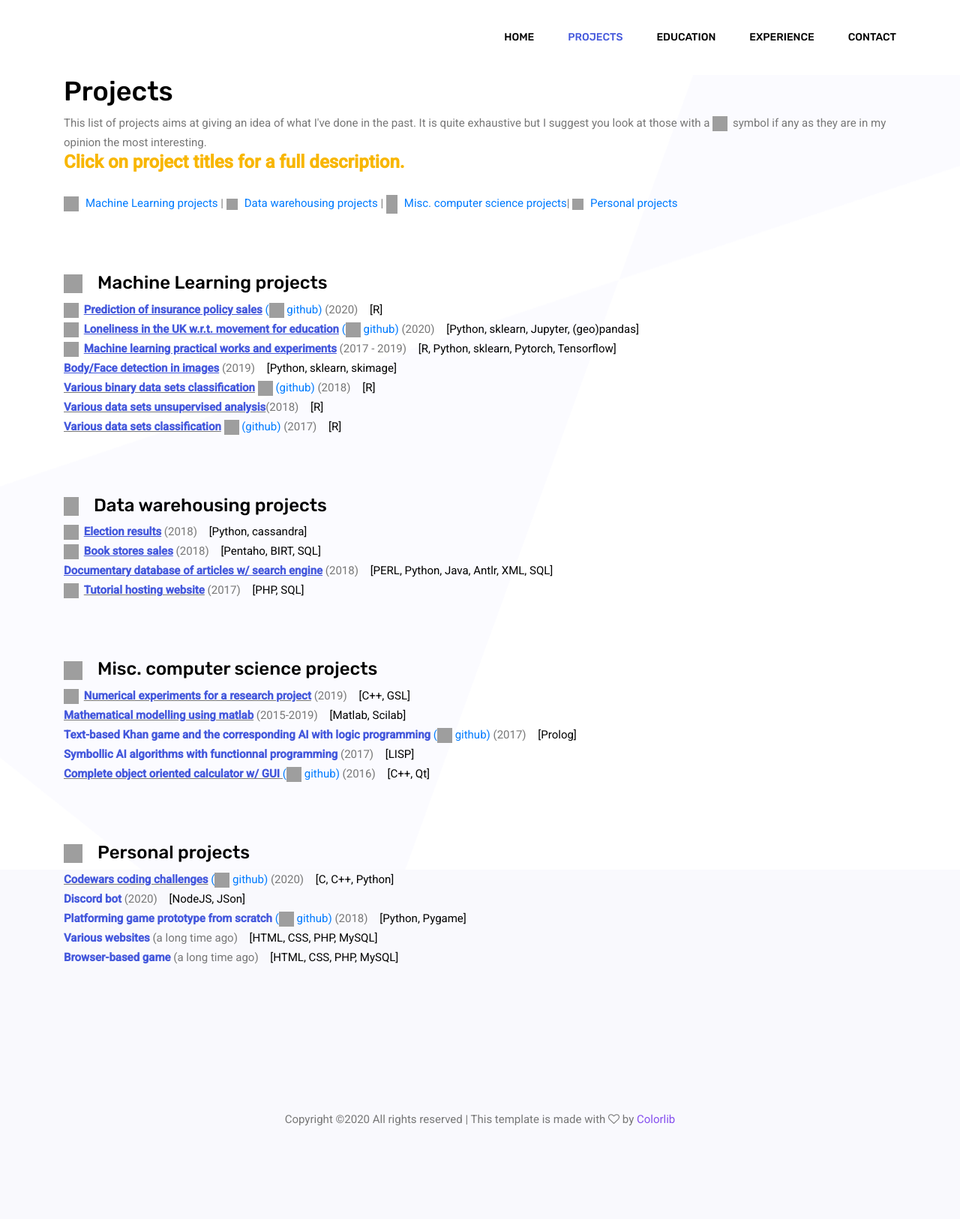
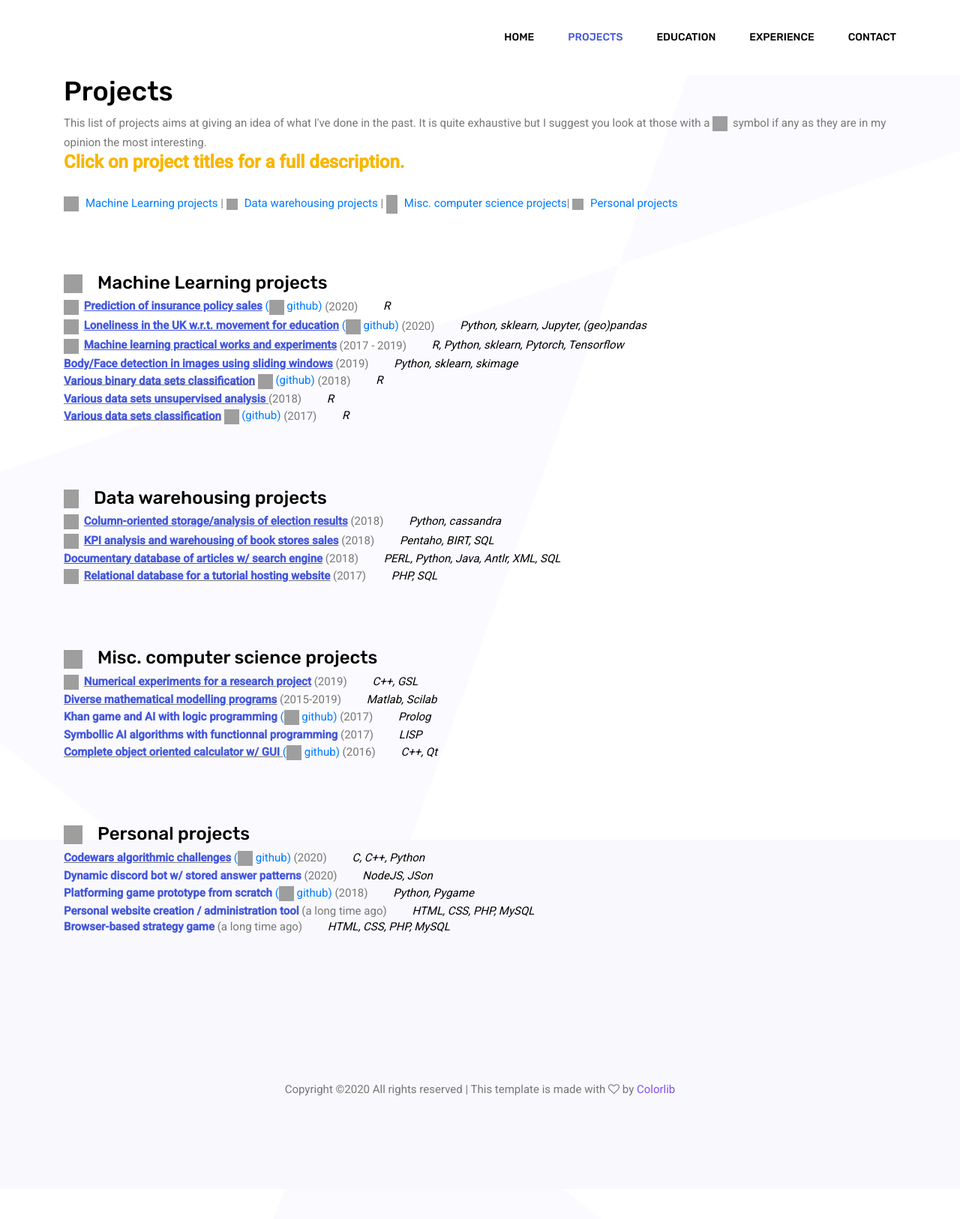
Before and after one commit to plougue/plougue.github.io, a Jekyll site: the page projects.html, which Jekyll copies as it is, in a window 1280 px wide. Shown: the whole page at 75% size. Built offline with Jekyll 4.4.1, drawn with Linux system fonts in a browser that asks for light colours; after the commit the page ends 1586 px from its top, so only the background shows below that; grey boxes are pictures that could not be loaded.

Commit message:
updated projects.html

```diff
--- a/projects.html
+++ b/projects.html
@@ -24,7 +24,8 @@
     color: #889Bff;
 
 }
-.tech { color: black;   font-weight: normal; margin-left:12px;}
+.sample-text { line-height:100% !important; margin-bottom:6px;}
+.tech { color: black;   font-weight: normal; font-size: 15px; margin-left:30px; padding-top:-5px; font-style:italic;}
 .link { cursor:pointer;   text-decoration: underline; }</style>
 </head>
 
@@ -88,25 +89,25 @@
 
 			<p class="sample-text">
 				<b><img src='fontawesome-free-5.14.0-web/svgs/solid/yellowstar.svg' style="width:20px;height:20px;margin-right:3px;"/>
-						<span class='link' onclick="toggleHidden('box_ML_insurance')">Prediction of insurance policy sales</span></b>  <a href='https://github.com/plougue/Insurance-policies-prediction'>(<img src='fontawesome-free-5.14.0-web/svgs/brands/github.svg' style="width:20px;height:20px;"/> github)</a> (2020) <span class='tech'>[R]</span><br/> </p>
+						<span class='link' onclick="toggleHidden('box_ML_insurance')">Prediction of insurance policy sales</span></b>  <a href='https://github.com/plougue/Insurance-policies-prediction'>(<img src='fontawesome-free-5.14.0-web/svgs/brands/github.svg' style="width:20px;height:20px;"/> github)</a> (2020) <span class='tech'>R</span><br/> </p>
 				<div class='favproject_box' id='box_ML_insurance'>A <a href='documents/insurance_sales_report.pdf'><b><u>thoroughly reported</u></b></a> one week project aiming at predicting wether or not insurances policy proposals lead to a sale based on client data. Did some exploratory analysis of the data. Tried out several classification methods including <b>svm</b>, <b>discriminant analysis</b>, <b>logistic regression</b>,  <b>KNN</b>, <b>CART</b>. Tested them with cross-validation, chose one predictor and explained my choice. Also gave some interpretable insights for decision makers.
 <a href='documents/insurance_sales_report.pdf'>Link the report.</a></div>
 
 			<p class="sample-text">
 				<b><img src='fontawesome-free-5.14.0-web/svgs/solid/yellowstar.svg' style="width:20px;height:20px;margin-right:3px;"/>
-						<span class='link'  onclick="toggleHidden('box_ML_loneliness')">Loneliness in the UK w.r.t. movement for education</span></b> <a href='https://github.com/plougue/UK-Loneliness-and-Education'>(<img src='fontawesome-free-5.14.0-web/svgs/brands/github.svg' style="width:20px;height:20px;"/> github)</a> (2020) <span class='tech'>[Python, sklearn, Jupyter, (geo)pandas]</span></p>
+						<span class='link'  onclick="toggleHidden('box_ML_loneliness')">Loneliness in the UK w.r.t. movement for education</span></b> <a href='https://github.com/plougue/UK-Loneliness-and-Education'>(<img src='fontawesome-free-5.14.0-web/svgs/brands/github.svg' style="width:20px;height:20px;"/> github)</a> (2020) <span class='tech'>Python, sklearn, Jupyter, (geo)pandas</span></p>
 				<div class='favproject_box'  id='box_ML_loneliness'>An investigation to find a relation between loneliness and movement for education within the UK. I tried to use previous work that related the quality of education in a given area to a loneliness index's value. My idea was that <b>local competitiveness</b> in term of educations might be a better indicator of movement for education than the quality of education. I created a metric in which the index for quality of education is divided by the maximum adversary in a given radius. <br />
 Involved a lot of data preprocessing using <b>pandas</b> and <b>geopandas</b>, as well as basic linear regression using <b>sklearn</b> and <b>statsmodel</b> (for residual analysis). The main thing was to find the most relevant available data and analyse the result. All of it is recorded in <b>Jupyter notebooks</b> found in the <a href='https://github.com/plougue/UK-Loneliness-and-Education'>github link</a>. A more complete report/explanation is coming soon. </div>
 
 
-	<p class="sample-text"><b><img src='fontawesome-free-5.14.0-web/svgs/solid/yellowstar.svg' style="width:20px;height:20px;margin-right:3px;"/> <span class='link'  onclick="toggleHidden('box_ML_practcal')">Machine learning practical works and experiments</a></b> (2017 - 2019)</span> <span class='tech'>[R, Python, sklearn, Pytorch, Tensorflow]</span></p>
+	<p class="sample-text"><b><img src='fontawesome-free-5.14.0-web/svgs/solid/yellowstar.svg' style="width:20px;height:20px;margin-right:3px;"/> <span class='link'  onclick="toggleHidden('box_ML_practcal')">Machine learning practical works and experiments</a></b> (2017 - 2019)</span> <span class='tech'>R, Python, sklearn, Pytorch, Tensorflow</span></p>
 				<div class='favproject_box'  id='box_ML_practcal'>● Theoretically oriented experiments in R of machine learning concepts : in-depth exploration of <b>pca</b> (computing by hand the values relevant to pca such as the inertia of a cloud of points),  <b>MDS, Hierarchical cluster analysis, k-means, ...</b><br />
 ● Theoretical and practical training with classification and regression methods : <b>kNN, linear regression, model selection, splines, GAM, EM algorithm, Gaussian Mixture models, Tree-base methods, Set-based methods, SVM, SVR, kPCA, neural networks, ...</b><br />
 ● Experiments with deep learning techniques using <b>pytorch</b> and <b>tensorflow</b> : <b>auto-encoders, GANs, image processing</b> (convolution, pooling, padding), <b>NLP</b> (word representation : one-hot, word2vec), <b>transfer learning</b>,<b> RNN</b>.</div>
 
 				<p class="sample-text">
 
-				<b><span class='link'  onclick="toggleHidden('box_ML_bodyface_detection')">Body/Face detection in images</span></b> (2019) <span class='tech'>[Python, sklearn, skimage]</span> </p>
+				<b><span class='link'  onclick="toggleHidden('box_ML_bodyface_detection')">Body/Face detection in images using sliding windows</span></b> (2019) <span class='tech'>Python, sklearn, skimage</span> </p>
 				<div class='project_box' id='box_ML_bodyface_detection'>Trained two machine learning algorithms to detect faces and bodies using
 				the corresponding data sets.
 				The detection was made using a sliding window technique and classification through <b>histograms of gradients</b>
@@ -114,16 +115,16 @@ Involved a lot of data preprocessing using <b>pandas</b> and <b>geopandas</b>, a
 				classification training set, and then with the same training set in addition to false positives encoutered in our
 				detection test sets.</div>
 
-				<p class="sample-text"><span class='link'   onclick="toggleHidden('box_ML_binary')"><b>Various binary data sets classification</b></span>  <a href='https://github.com/plougue/Classification-project-2018'><img src='fontawesome-free-5.14.0-web/svgs/brands/github.svg' style="width:20px;height:20px;"/> (github)</a> (2018) <span class='tech'>[R]</span></p>
+				<p class="sample-text"><span class='link'   onclick="toggleHidden('box_ML_binary')"><b>Various binary data sets classification</b></span>  <a href='https://github.com/plougue/Classification-project-2018'><img src='fontawesome-free-5.14.0-web/svgs/brands/github.svg' style="width:20px;height:20px;"/> (github)</a> (2018) <span class='tech'>R</span></p>
 				<div class='project_box' id='box_ML_binary'>Purely quantitative analysis of an heterogeneous set of sample data sets including breastcancer data, sonar data, ionosphere data and spam classification. <br/>
 				Explained the results of previously studied classification methods (<b>lda, qda, naïve bayes, log regression, decision trees, ...</b>).
 				Discussed how well methods performed according to characteristics of the data sets such as sample size, number of features, overall shape of the data or any other tool of unsupervised analysis.
 				Studied an <b>adaptation of dicriminant analysis for binary variables</b>, proved the solution to the optimisation problem for finding the parameter of maximum likelihood. Applied this method to concrete data sets. Interpreted the results when compared to other discriminant analysis methods.</div>
 
-				<p class="sample-text"><span class='link'   onclick="toggleHidden('box_ML_various_unsupervised')"><b>Various data sets unsupervised analysis</b></span>(2018) <span class='tech'>[R]</span></p>
+				<p class="sample-text"><span class='link'   onclick="toggleHidden('box_ML_various_unsupervised')"><b>Various data sets unsupervised analysis</b> </span>(2018) <span class='tech'>R</span></p>
 				<div class='project_box' id='box_ML_various_unsupervised'>Analysed the results of <b>PCA</b>, <b>Hierarchical clustering</b> and <b>K-Means</b> on a data sets that relates ingredients rates in recipes of different countries. Theoretically studied an <b>adaptation of K-means clustering in which the distance to the center depends on the covariance matrix</b> of each class. Implementated the adapted K-Means. Proved the solution to the corresponding optimisation problem.  Applied of this method to iris and spam data sets. Explained the results.</div>
 
-				<p class="sample-text"><span class='link' onclick="toggleHidden('box_ML_various_classification')"><b>Various data sets classification</b></span>   <a href='https://github.com/plougue/Classification-project-2017'><img src='fontawesome-free-5.14.0-web/svgs/brands/github.svg' style="width:20px;height:20px;"/> (github)</a> (2017) <span class='tech'>[R]</span></p>
+				<p class="sample-text"><span class='link' onclick="toggleHidden('box_ML_various_classification')"><b>Various data sets classification</b></span>   <a href='https://github.com/plougue/Classification-project-2017'><img src='fontawesome-free-5.14.0-web/svgs/brands/github.svg' style="width:20px;height:20px;"/> (github)</a> (2017) <span class='tech'>R</span></p>
 				<div class='project_box' id='box_ML_various_classification'>Purely quantitative analysis of an heterogeneous set of sample data sets including facial expression from images, MNIST and phonemes classification based on pre-processed audio features. Explained the results of previously studied classification methods. 	Discussed how well methods performed according to characteristics of the data sets such as sample size, number of features, overall shape of the data or any other tool of unsupervised analysis. </div>
 
 
@@ -134,15 +135,15 @@ Involved a lot of data preprocessing using <b>pandas</b> and <b>geopandas</b>, a
 
 			<h3 id='DW'>
 				<img src='fontawesome-free-5.14.0-web/svgs/solid/database.svg' style="width:20px;height:25px;margin-right:20px;"/>Data warehousing projects</h3>
-			<p class="sample-text"><b><img src='fontawesome-free-5.14.0-web/svgs/solid/yellowstar.svg' style="width:20px;height:20px;margin-right:3px;"/> <span class='link' onclick="toggleHidden('box_DW_election')">Election results</span></b>  (2018) <span class='tech'>[Python, cassandra]</span></p>
+			<p class="sample-text"><b><img src='fontawesome-free-5.14.0-web/svgs/solid/yellowstar.svg' style="width:20px;height:20px;margin-right:3px;"/> <span class='link' onclick="toggleHidden('box_DW_election')">Column-oriented storage/analysis of election results</span></b>  (2018) <span class='tech'>Python, cassandra</span></p>
 			<div class='favproject_box' id='box_DW_election'>
 Designed a documented database storing election results from an existing csv file. We used the <b>dimensional approach</b> of data warehousing, by specifying dimensions and their granularity in a UML model. Implemented it in a <b>non-relationnal</b> and <b>column-oriented</b> database using <b>cassandra</b>. Chose a <b>partition key</b> to make the database <b>horizontally scalable</b> while still having reasonable partition sizes. <b>Materialized</b> views of the database in the form of key indicators computed using <b>MapReduce</b> operations. Explained all of our choices in a technical report. <a href='documents/reports/election_report.pdf'>Link the report (in french).</a>
 			</div>
-			<p class="sample-text"><b><img src='fontawesome-free-5.14.0-web/svgs/solid/yellowstar.svg' style="width:20px;height:20px;margin-right:3px;"/> <span class='link' onclick="toggleHidden('box_DW_bookstores')"> Book stores sales</span></b>  (2018) <span class='tech'>[Pentaho, BIRT, SQL]</span></p>
+			<p class="sample-text"><b><img src='fontawesome-free-5.14.0-web/svgs/solid/yellowstar.svg' style="width:20px;height:20px;margin-right:3px;"/> <span class='link' onclick="toggleHidden('box_DW_bookstores')">KPI analysis and warehousing of book stores sales</span></b>  (2018) <span class='tech'>Pentaho, BIRT, SQL</span></p>
 			<div class='favproject_box' id='box_DW_bookstores'>
 Designed a documented datawarehouse storing the sales from different bookstores. Specified the three <b>dimensions</b> (time of sale, book and store) and their granularity in a UML model. Implemented it into a datawarehouse from existing SQL databases using <b>Pentaho</b>. Produced a business intelligence report using <b>BIRT</b>. Explained all of our choices in several technical reports. <a href='documents/reports/bookstores_report.pdf'>Link the first report (in french).</a> <a href='documents/reports/bookstores_report_2.pdf'>Link the second report (in french).</a>
 			</div>
-			<p class="sample-text"><b><span class='link' onclick="toggleHidden('box_DW_articles')"> Documentary database of articles w/ search engine</span></b> (2018) <span class='tech'>[PERL, Python, Java, Antlr, XML, SQL]</span></p>
+			<p class="sample-text"><b><span class='link' onclick="toggleHidden('box_DW_articles')"> Documentary database of articles w/ search engine</span></b> (2018) <span class='tech'>PERL, Python, Java, Antlr, XML, SQL</span></p>
 			<div class='project_box' id='box_DW_articles'>
 			Created a database of articles from various issues of a magazine. Implementated a search engine. Several step process  :<br />
 			● Captured the structure of <b>HTML articles</b> into organized <b>XML files</b> containing their page, magazine number, author, and so on. Used <b>PERL</b> scripts and <b>RegEx</b> to retrieve relevant information within the web pages as well as tool for verifying that the XML files produced were complete and valid.<br />
@@ -152,7 +153,7 @@ Designed a documented datawarehouse storing the sales from different bookstores.
 			● Used a <b>Java</b> programm to create a search engine that transformed queries into SQL queries and gave the results.
 			</div>
 			<p class="sample-text">
-				<img src='fontawesome-free-5.14.0-web/svgs/solid/yellowstar.svg' style="width:20px;height:20px;margin-right:3px;"/>	<span class='link' onclick="toggleHidden('box_DW_tutorial')"><b> Tutorial hosting website</b></span>  (2017) <span class='tech'>[PHP, SQL]</span></p>
+				<img src='fontawesome-free-5.14.0-web/svgs/solid/yellowstar.svg' style="width:20px;height:20px;margin-right:3px;"/>	<span class='link' onclick="toggleHidden('box_DW_tutorial')"><b>Relational database for a tutorial hosting website</b></span>  (2017) <span class='tech'>PHP, SQL</span></p>
 				<div class='favproject_box' id='box_DW_tutorial'> Semester project. Consisted in creating a tutorial-hosting PHP/SQL platform previously defined through very precise and complex specifications. Translated the problem into a conceptual schema with <b>UML</b> and translated it into  a <b>relational model</b>. Discussed its <b>normal form</b> and turned it into an <b>SQL database</b> with a PHP interface for queries.  The design was thoroughly reported. Taught me how to translate very theoretical database design knowledge into concrete implementations.
 </div><br/>
 
@@ -161,7 +162,7 @@ Designed a documented datawarehouse storing the sales from different bookstores.
 			<h3 id='CompSci'>
 				<img src='fontawesome-free-5.14.0-web/svgs/solid/code.svg' style="width:25px;height:25px;margin-right:20px;"/>Misc. computer science projects</h3>
 			<p class="sample-text"><img src='fontawesome-free-5.14.0-web/svgs/solid/yellowstar.svg' style="width:20px;height:20px;margin-right:3px;"/>
-				<span class='link' onclick="toggleHidden('box_CompSci_simulation_internship')"><b>Numerical experiments for a research project</b></span> (2019) <span class="tech">[C++, GSL]</span><br/> </p>
+				<span class='link' onclick="toggleHidden('box_CompSci_simulation_internship')"><b>Numerical experiments for a research project</b></span> (2019) <span class='tech'>C++, GSL</span><br/> </p>
 				<div class='favproject_box' id='box_CompSci_simulation_internship'>Over the course of my 2019 research internship in <a href='https://www.hds.utc.fr/'>Heudiasyc Laboratory (CNRS)</a>, I studied strategies of questionning to elicit a single's users preferences regarding many competing alternatives. More specifically, I extended a well-known strategy in a framework that could account for uncertainty in the user's answer. More details in the corresponding paper : <a href='https://plougue.github.io/documents/SUM_article.pdf'>[
 <img src='fontawesome-free-5.14.0-web/svgs/solid/book.svg' style="width:17px;height:17px;margin-right:3px;"/> Preference Elicitation with Uncertainty: Extending Regret Based Methods through Belief Functions, P.-L. Guillot and
 S. Destercke (2019)]</a>.
@@ -172,7 +173,7 @@ There is a github project for this but unfortunately it has to be private.
 </div>
 
 				<p class="sample-text">
-					<span class='link' onclick="toggleHidden('box_CompSci_matlab')"><b>Mathematical modelling using matlab</b></span> (2015-2019) <span class="tech">[Matlab, Scilab]</span><br/></p>
+					<span class='link' onclick="toggleHidden('box_CompSci_matlab')"><b>Diverse mathematical modelling programs</b></span> (2015-2019) <span class='tech'>Matlab, Scilab</span><br/></p>
 				<div class='project_box' id='box_CompSci_matlab'>
 <b>● Reconstructing a 3D scene from several images </b> : Several step process in a course that introduced many geometrical concepts for <b>image processing</b>. <br/>
 <b>● Modelling Stochastic processes</b> : Markov chains, poisson point processes, ... <br />
@@ -181,15 +182,15 @@ There is a github project for this but unfortunately it has to be private.
 <b>● Introduction to mathematical modelling</b> : To introduce the <b>numerical solving of differential equations</b> we modelled an animation of planets and pendulums with their corresponding <i>gravitational equations</i>. To introduce <b>fractal modelisation</b> we plotted fractals such as <i>sierpisnki carpet</i> and <i>triangle</i>, <i>koch snowflake</i> or even <i>menger sponge</i> using several methods (recursive drawing, IFS). To introduce <b>eigenvalues</b> we applied the power iteration algorithm to matrices and used it to apply google's <i>pagerank algorithm</i>. To introduce <b>singular value decomposition</b> we applied it to an <i>image compression problem</i> by taking only the most significant components in a vector of pixels.  To introduce <b>non-linear optimisation</b> we applied newton's method and the secant method to optimisations problems. To introduce <b>fourier decomposition</b> we tried to perform harmonic analysis on a recorded instrument's note.
 </div>
 				<p class="sample-text">
-				<b>Text-based Khan game and the corresponding AI with logic programming</b> <a href='https://github.com/plougue/Prolog-khan'>(<img src='fontawesome-free-5.14.0-web/svgs/brands/github.svg' style="width:20px;height:20px;"/> github)</a> (2017) <span class="tech">[Prolog]</span> </p>
+				<b>Khan game and AI with logic programming</b> <a href='https://github.com/plougue/Prolog-khan'>(<img src='fontawesome-free-5.14.0-web/svgs/brands/github.svg' style="width:20px;height:20px;"/> github)</a> (2017) <span class='tech'>Prolog</span> </p>
 				<div class='project_box'>Blablablabla
 </div>
 				<p class="sample-text">
-				<b>Symbollic AI algorithms with functionnal programming</b> (2017) <span class="tech">[LISP]</span></p>
+				<b>Symbollic AI algorithms with functionnal programming</b> (2017) <span class='tech'>LISP</span></p>
 				<div class='project_box'>Blablablabla
 </div>
 				<p class="sample-text">
-				<span class='link' onclick="toggleHidden('box_CompSci_caculator')"><b>Complete object oriented calculator w/ GUI</b> </span>  <a href='https://github.com/plougue/Cpp-calculator'>(<img src='fontawesome-free-5.14.0-web/svgs/brands/github.svg' style="width:20px;height:20px;"/> github)</a> (2016) <span class="tech">[C++, Qt]</span> </p>
+				<span class='link' onclick="toggleHidden('box_CompSci_caculator')"><b>Complete object oriented calculator w/ GUI</b> </span>  <a href='https://github.com/plougue/Cpp-calculator'>(<img src='fontawesome-free-5.14.0-web/svgs/brands/github.svg' style="width:20px;height:20px;"/> github)</a> (2016) <span class='tech'>C++, Qt</span> </p>
 				<div class='project_box' id='box_CompSci_caculator'>This projet was a way to practice <b>C++</b> and <b>OOP</b>. It consists in a Reverse Polish Notation calculator with the following features : <br />
 	● A stack of litterals on which to act with operators, dynamically managed so that you can use UNDO et REDO <br />
     ● A way to write expressions in their regular form (not reverse polish) and evaluate them <br />
@@ -205,7 +206,7 @@ Its structure is so that is it easy to add other features, and more specifically
 <h3 id='Personal'>
 				<img src='fontawesome-free-5.14.0-web/svgs/solid/rocket.svg' style="width:25px;height:25px;margin-right:20px;"/>Personal projects</h3>
 			<p class="sample-text">
-				<span class='link' onclick="toggleHidden('box_Personal_codewars')"><b>Codewars coding challenges</b></span> <a href='https://github.com/plougue/codewars-challenges'>(<img src='fontawesome-free-5.14.0-web/svgs/brands/github.svg' style="width:20px;height:20px;"/> github)</a> (2020) <span class="tech">[C, C++, Python]</span><br/> </p>
+				<span class='link' onclick="toggleHidden('box_Personal_codewars')"><b>Codewars algorithmic challenges</b></span> <a href='https://github.com/plougue/codewars-challenges'>(<img src='fontawesome-free-5.14.0-web/svgs/brands/github.svg' style="width:20px;height:20px;"/> github)</a> (2020) <span class='tech'>C, C++, Python</span><br/> </p>
 				<div class='project_box' id='box_Personal_codewars'>In order to keep my programming skills up to date I started doing small challenges on <a href='https://www.codewars.com/'>https://www.codewars.com/</a> using C, C++ and Python. <br />
 			Those challenges consisted in finding algorithmic solutions to small problems in a given language with various degrees of difficulty. If interested here are the ones I've currently solved : <a href = 'https://github.com/plougue/codewars-challenges'>https://github.com/plougue/codewars-challenges</a>.
 			Most interesting challenges included : <br />
@@ -213,19 +214,19 @@ Its structure is so that is it easy to add other features, and more specifically
 
  </div>
 
-				<p class="sample-text"><b>Discord bot</b> (2020) <span class="tech">[NodeJS, JSon]</span><br/> </p>
+				<p class="sample-text"><b>Dynamic discord bot w/ stored answer patterns</b> (2020) <span class='tech'>NodeJS, JSon</span><br/> </p>
 				<div class='project_box'>Blablablabla
 </div>
 			<p class="sample-text">
-				<b>Platforming game prototype from scratch</b> <a href='https://github.com/plougue/O_Platformer'>(<img src='fontawesome-free-5.14.0-web/svgs/brands/github.svg' style="width:20px;height:20px;"/> github)</a> (2018) <span class="tech">[Python, Pygame]</span></p>
+				<b>Platforming game prototype from scratch</b> <a href='https://github.com/plougue/O_Platformer'>(<img src='fontawesome-free-5.14.0-web/svgs/brands/github.svg' style="width:20px;height:20px;"/> github)</a> (2018) <span class='tech'>Python, Pygame</span></p>
 				<div class='project_box'>Blablablabla
 </div>
 			<p class="sample-text">
-				<b>Various websites</b> (a long time ago) <span class="tech">[HTML, CSS, PHP, MySQL]</span><br/> </p>
+				<b>Personal website creation / administration tool</b> (a long time ago) <span class='tech'>HTML, CSS, PHP, MySQL</span><br/> </p>
 				<div class='project_box'>Blablablabla
 </div>
 			<p class="sample-text">
-				<b>Browser-based game</b> (a long time ago) <span class="tech">[HTML, CSS, PHP, MySQL]</span> </p>
+				<b>Browser-based strategy game</b> (a long time ago) <span class='tech'>HTML, CSS, PHP, MySQL</span> </p>
 				<div class='project_box'>Blablablabla
 </div>
 
```
